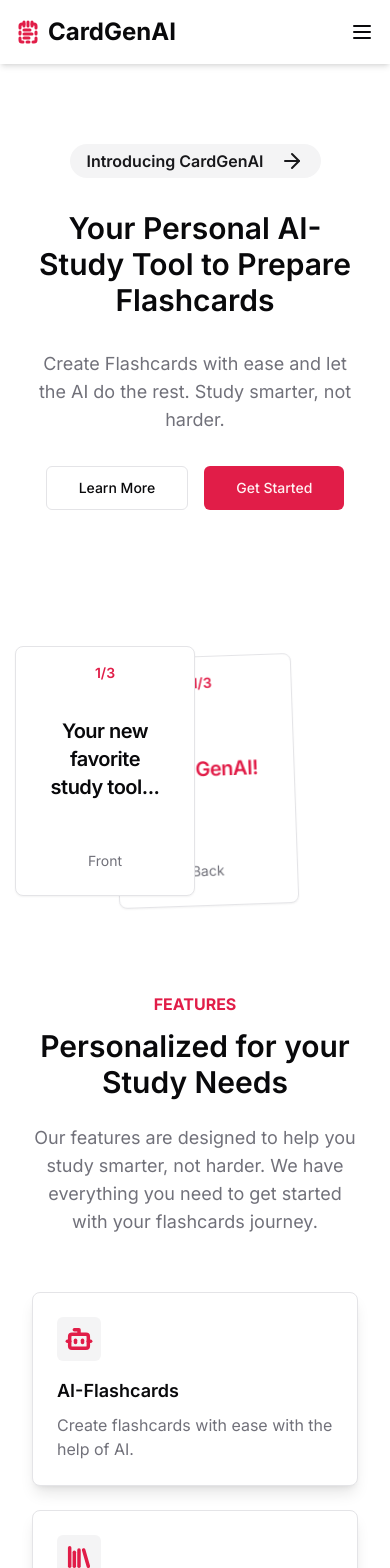
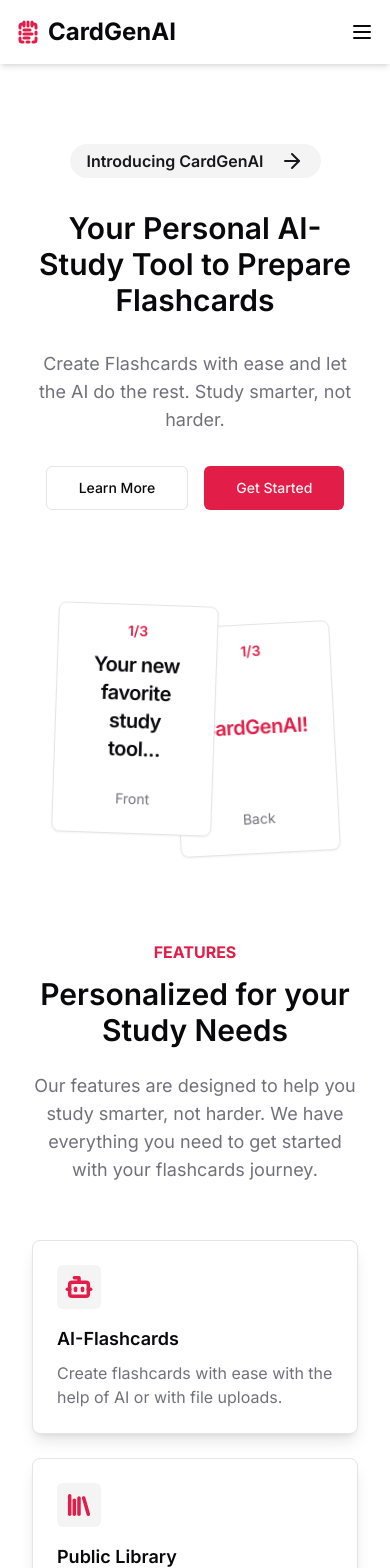
Before and after one commit to YashPatki02/CardGenAI-AI-Flashcards, a Next.js app: page / in a window 390 px wide. Shown: the top 1568 px of the page. Built offline with nearby package versions, Linux system fonts and the light colour scheme; no server answers.

Commit message:
Fixed mobile UI

```diff
--- a/components/Features.tsx
+++ b/components/Features.tsx
@@ -65,7 +65,7 @@
                                 </h3>
                                 <p className="text-muted-foreground">
                                     Create flashcards with ease with the help of
-                                    AI.
+                                    AI or with file uploads.
                                 </p>
                             </div>
                         </CardContent>
--- a/components/HeroColumns.tsx
+++ b/components/HeroColumns.tsx
@@ -92,17 +92,18 @@
                     </motion.div>
                 </motion.div>
                 <motion.div
-                    className="flex items-center justify-center mt-20 sm:mt-8 mb-4 lg:mt-0 lg:w-1/2"
+                    className="flex items-center justify-center mt-12 sm:mt-8 mb-4 lg:mt-0 lg:w-1/2"
                     variants={variants}
                     initial="hidden"
                     animate="visible"
                 >
                     <motion.div
                         className="z-10"
-                        whileHover={{ x: 40, y: -10, rotate: 3, zIndex: 0 }}
+                        initial={{ x: 20, y: -10, rotate: 2 }}
+                        whileHover={{ x: 40, y: -5, rotate: 3, zIndex: 0 }}
                         transition={{ type: "spring", stiffness: 300 }}
                     >
-                        <Card className="relative w-[180px] min-h-[250px] sm:w-[240px] sm:min-h-[320px] md:w-[300px] md:min-h-[400px] flex flex-col items-center justify-center py-6 px-2 cursor-pointer">
+                        <Card className="relative w-[160px] min-h-[230px] sm:w-[240px] sm:min-h-[320px] md:w-[290px] md:min-h-[400px] flex flex-col items-center justify-center py-6 px-2 cursor-pointer">
                             <CardContent>
                                 <p className="absolute right-0 left-0 top-4 text-center text-sm font-semibold text-primary">
                                     1/3
@@ -118,11 +119,11 @@
                     </motion.div>
                     <motion.div
                         className="z-0"
-                        initial={{ x: -80, y: 10, rotate: -2 }}
-                        whileHover={{ x: -70, y: 5, rotate: -6, zIndex: 10 }}
+                        initial={{ x: -20, y: 10, rotate: -3 }}
+                        whileHover={{ x: -60, y: 5, rotate: -6, zIndex: 10 }}
                         transition={{ type: "spring", stiffness: 300 }}
                     >
-                        <Card className="relative w-[180px] min-h-[250px] sm:w-[240px] sm:min-h-[320px] md:w-[300px] md:min-h-[400px] md:-ml-6 flex flex-col items-center justify-center py-6 px-2 cursor-pointer">
+                        <Card className="relative w-[160px] min-h-[230px] sm:w-[240px] sm:min-h-[320px] md:w-[290px] md:min-h-[400px] md:-ml-6 flex flex-col items-center justify-center py-6 px-2 cursor-pointer">
                             <CardContent>
                                 <p className="absolute right-0 left-0 top-4 text-center text-sm font-semibold text-primary">
                                     1/3
```
